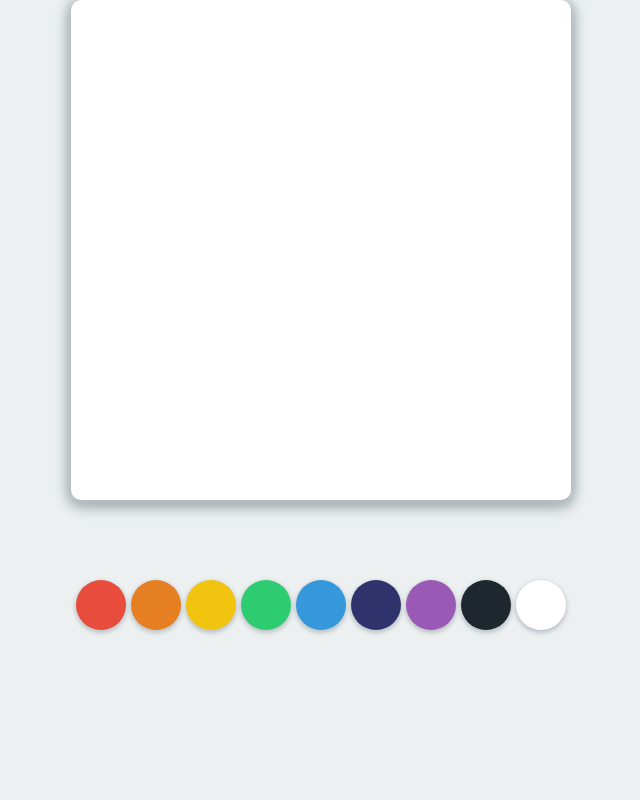
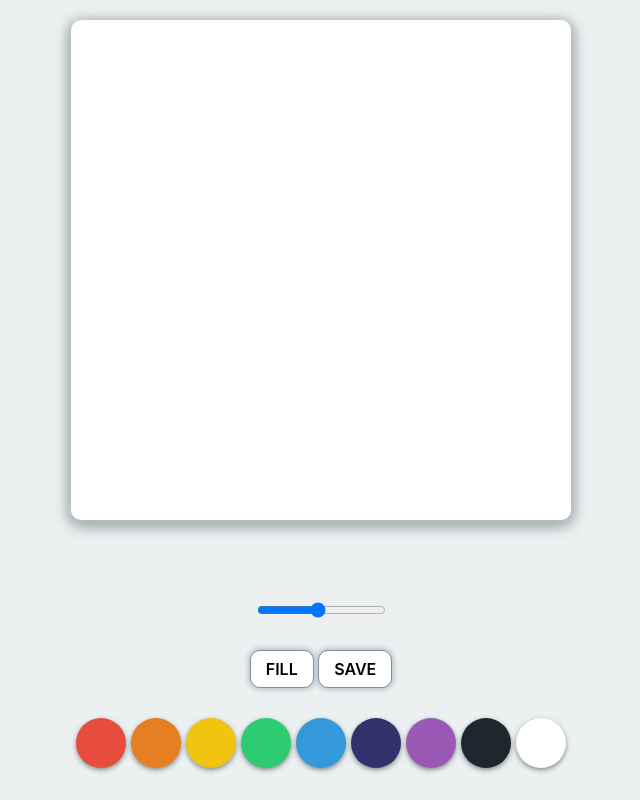
Before and after one commit to zpdl95/paintJS, a plain HTML site: page index.html in a window 1280 px wide. Shown: the whole page, without its empty margins (319-959 px from the left). Drawn offline with Linux system fonts and the light colour scheme.

Commit message:
#1.2 Styles part Two

```diff
--- a/index.html
+++ b/index.html
@@ -10,6 +10,13 @@
   <body>
     <canvas id="jsCanvas" class="canvas"></canvas>
     <div class="controls">
+      <div class="controls__range">
+        <input type="range" id="jsRange" min="1" max="20" step="1" value="10" />
+      </div>
+      <div class="controls__btns">
+        <button id="jsMode">Fill</button>
+        <button id="jsSave">Save</button>
+      </div>
       <div id="jsColors" class="controls__colors">
         <div class="controls__color" style="background-color: #e74c3c"></div>
         <div class="controls__color" style="background-color: #e67e22"></div>
--- a/styles.css
+++ b/styles.css
@@ -10,6 +10,7 @@ body {
 }
 
 .canvas {
+  margin-top: 20px;
   width: 500px;
   height: 500px;
   background-color: white;
@@ -17,9 +18,38 @@ body {
   box-shadow: 0px 2px 10px 1px #bdc3c7, 0px 4px 15px 1px #7f8c8d;
 }
 
+.controls {
+  margin-top: 80px;
+  display: flex;
+  flex-direction: column;
+  align-items: center;
+}
+
+.controls .controls__range {
+  margin-bottom: 30px;
+}
+
+.controls .controls__btns {
+  margin-bottom: 30px;
+}
+
+.controls .controls__btns button {
+  all: unset;
+  cursor: pointer;
+  background-color: white;
+  padding: 10px 15px;
+  border-radius: 10px;
+  box-shadow: 0px 0px 5px 2px #bdc3c7;
+  border: 1px solid #808e9b;
+  text-transform: uppercase;
+  font-weight: 600;
+}
+.controls .controls__btns button:active {
+  transform: scale(0.95);
+}
+
 .controls .controls__colors {
   display: flex;
-  margin-top: 80px;
 }
 
 .controls .controls__colors .controls__color {
@@ -27,9 +57,11 @@ body {
   height: 50px;
   border-radius: 50%;
   cursor: pointer;
-  box-shadow: 0px 2px 4px 1px #bdc3c7;
+  box-shadow: 0px 2px 5px 0px #7f8c8d;
 }
-
 .controls .controls__colors .controls__color:not(:last-child) {
   margin-right: 5px;
 }
+.controls .controls__colors .controls__color:active {
+  transform: scale(0.95);
+}
```
